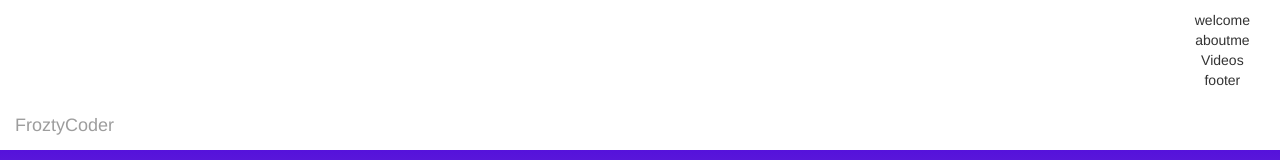
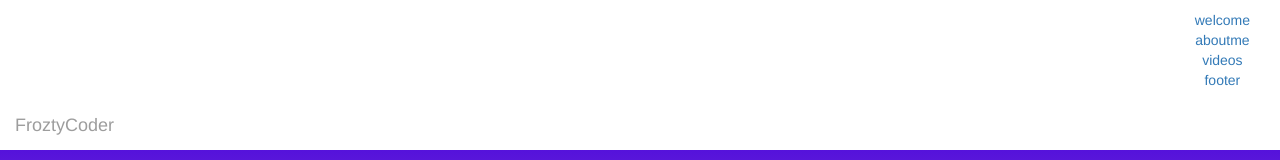
Before and after one commit to FroztyCoder/PersonalWebsite, a plain HTML site: page index.html in a window 1280 px wide. Shown: the top 160 px of the page. Drawn offline with nearby package versions, Linux system fonts and the light colour scheme.

Commit message:
Update index.html

```diff
--- a/index.html
+++ b/index.html
@@ -39,10 +39,10 @@
     </div>
   <nav>
     <ul class="menu">
-      <li href="#welcome">welcome</li>
-      <li href="#aboutme">aboutme</li>
-      <li href="#Videos">Videos</li>
-      <li href="#footer">footer</li>
+      <li> <a href= "#welcome"> welcome </li>
+      <li> <a href= "#aboutme"> aboutme </li>
+      <li> <a href= "#videos"> videos </li>
+      <li> <a href= "#footer"> footer </li>
   </nav>
   </ul>
   <section id="welcome" class="parallax-container">
```
